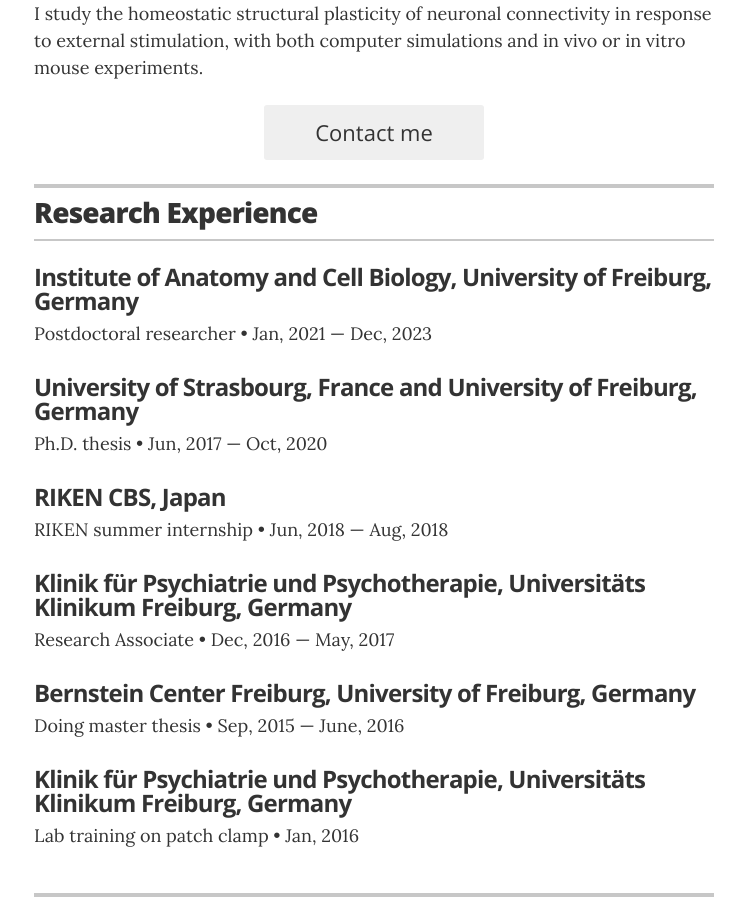
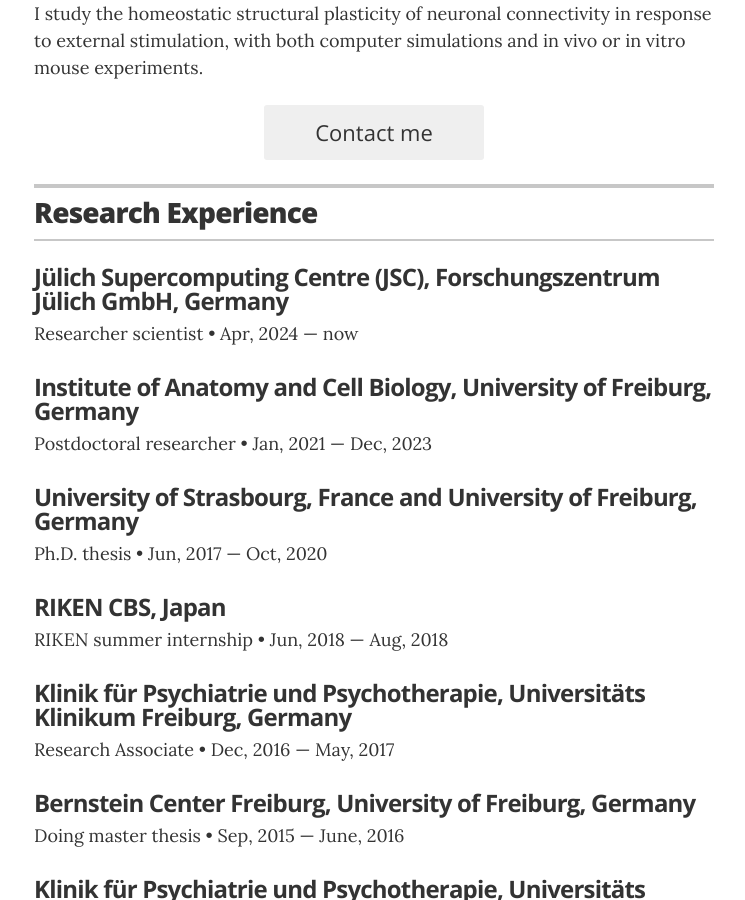
Before and after one commit to ErbB4/erbb4.github.io, a Jekyll site: the page built from index.html, in a window 1280 px wide and 900 px high, scrolled down 360 px. Shown: the whole window, without its empty margins (266-1011 px from the left). Built offline with Jekyll 4.4.1, drawn with Linux system fonts in a browser that asks for light colours.

Commit message:
Update resume.html

```diff
--- a/_layouts/resume.html
+++ b/_layouts/resume.html
@@ -46,6 +46,11 @@
         <header class="section-header">
           <h2>Research Experience</h2>
         </header>
+
+        <div class="resume-item" itemscope itemprop="worksFor" itemtype="http://schema.org/Organization">
+          <h5 class="resume-item-title" itemprop="name">Jülich Supercomputing Centre (JSC), Forschungszentrum Jülich GmbH, Germany</h5>
+          <p class="resume-item-details" itemprop="description">Researcher scientist &bull; Apr, 2024 &mdash; now</p>
+        </div>
 
         <div class="resume-item" itemscope itemprop="worksFor" itemtype="http://schema.org/Organization">
           <h5 class="resume-item-title" itemprop="name">Institute of Anatomy and Cell Biology, University of Freiburg, Germany</h5>
```
